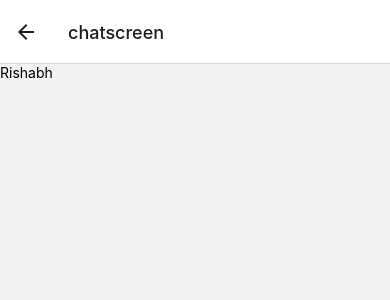
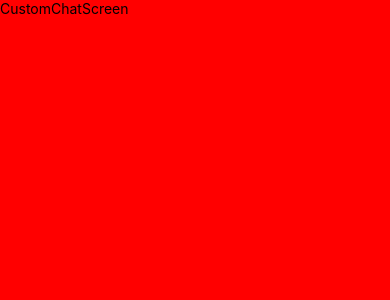
Before and after one commit to Rishabh7416/TalkToMe, a React Native app: screen /chatscreen in a window 390 px wide. Shown: the top 300 px of the page. Built offline with nearby package versions, Linux system fonts and the light colour scheme.

Commit message:
Latest Commit

```diff
--- /dev/null
+++ b/src/components/chatscreen/customChatScreen.js
@@ -0,0 +1,10 @@
+import { View, Text } from 'react-native'
+import React from 'react'
+
+export default function CustomChatScreen() {
+  return (
+    <View style = {{flex: 1, backgroundColor: 'red'}}>
+      <Text>CustomChatScreen</Text>
+    </View>
+  )
+}
--- a/src/routes/routes.js
+++ b/src/routes/routes.js
@@ -17,7 +17,10 @@ const BottomTabs = createBottomTabNavigator();
 export default function Routes() {
   return (
     <NavigationContainer>
-      <Stack.Navigator>
+      <Stack.Navigator
+        screenOptions={{
+          headerShown: false,
+        }}>
         <Stack.Screen name="screens" component={BottomTabRoutes} />
         <Stack.Screen name="chatlistscreen" component={ChatList} />
         <Stack.Screen name="chatscreen" component={ChatScreen} />
--- a/src/screens/chatscreen/chatScreen.js
+++ b/src/screens/chatscreen/chatScreen.js
@@ -1,9 +1,6 @@
 import React from 'react';
-import {View, Text} from 'react-native';
+import CustomChatScreen from '../../components/chatscreen/customChatScreen';
+
 export default function ChatScreen() {
-  return (
-    <View>
-      <Text>Rishabh</Text>
-    </View>
-  );
+  return <CustomChatScreen />;
 }
```
Also changed, not shown: src/screens/chat/chatList.js (line endings or trailing spaces).
